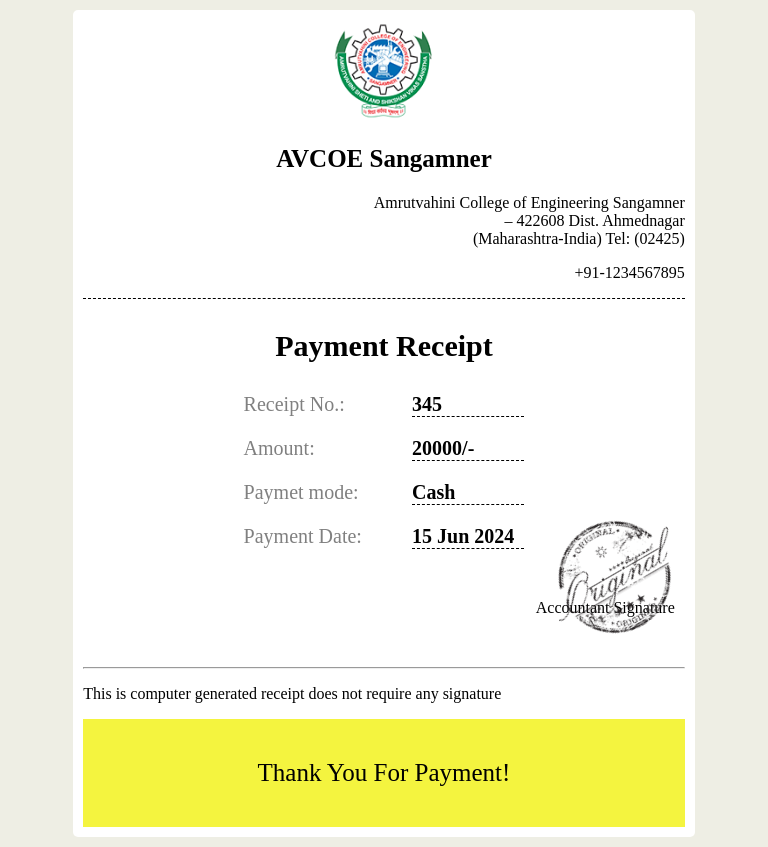
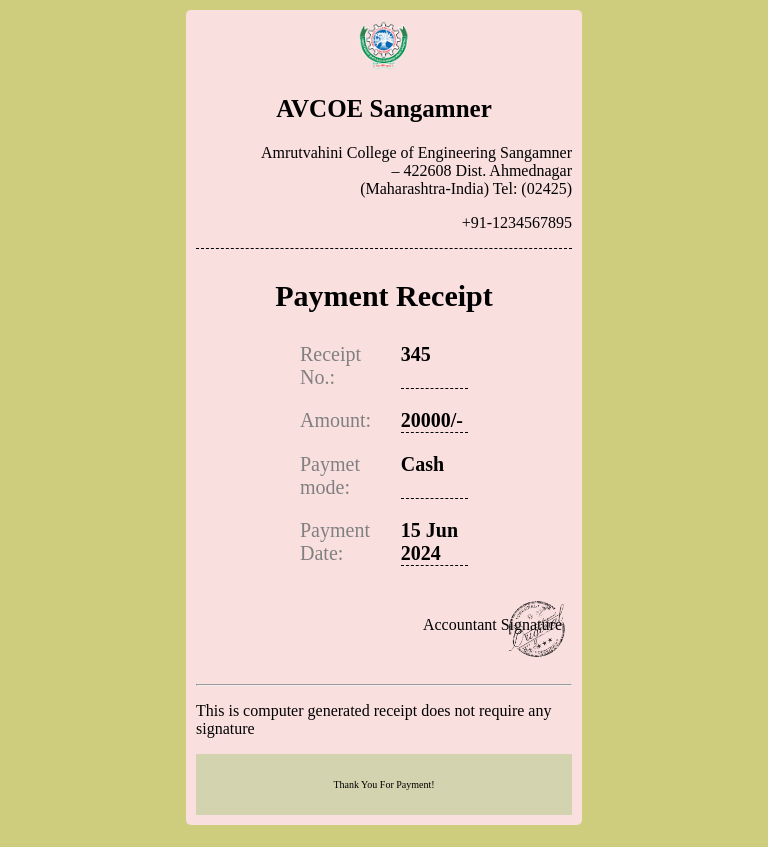
Before and after one commit to shubhamjoshi76/RTC-Assignment, a plain HTML site: page Assignment21/index.html in a window 768 px wide. Drawn offline with Linux system fonts and the light colour scheme.

Commit message:
responsive websites

```diff
--- a/Assignment21/index.html
+++ b/Assignment21/index.html
@@ -69,6 +69,123 @@
             background-color: rgb(244, 244, 63);
         }
 
+      @media screen and (min-width: 600px) and (max-width: 768px) {
+        body{
+            background-color: #cdcd7d;
+        }
+        .text-center{
+            text-align: center;
+        }
+        .receipt{
+            width: 50%;
+            margin: 10px auto;
+            background-color: #fadfdf;
+            border-radius: 5px;
+            padding: 10px;
+        }
+        .receipt-header{
+            border-bottom: 1px dashed;
+        }
+        .brand-logo{
+            height: 50px;
+        }
+        .brand-title{
+            font-size: 25px;
+        }
+        .brand-address{
+            text-align: right;
+        }
+        .receipt-body{
+          position: relative;
+        }
+        .receipt-title{
+            font-size: 30px;
+        }
+        .receipt-detail{
+            display: flex;
+            justify-content: center;
+            font-size: 20px;
+            margin: 20px;
+        }
+        .receipt-datail-key{
+            color: gray;
+            width: 30%;
+        }
+        .receipt-detail-value{
+            font-weight: bold;
+            border-bottom: 1px dashed ;
+            width: 20%;
+        }
+        .accountant-sign{
+            text-align: right;
+            margin: 50px 10px;
+            font:bold;
+        }
+        .stamp{
+           height: 70px;
+           position: absolute;
+           right: 0;
+           bottom: -30px;
+           transform: rotate(-30deg);
+        }
+        .receipt-footer{
+            padding: 15px ;
+            font-size: 10px;
+            background-color: rgb(211, 211, 175);
+        }
+
+
+      /* Tablet Devices */
+
+      @media screen and (min-width: 769px) and (max-width: 992px) {
+        body{
+            background-color: #cdcd7d;
+        }
+        .text-center{
+            text-align: center;
+        }
+        .receipt{
+            width: 50%;
+            margin: 10px auto;
+            background-color: #fadfdf;
+            border-radius: 5px;
+            padding: 10px;
+        }
+        .receipt-header{
+            border-bottom: 1px dashed;
+        }
+        .brand-logo{
+            height: 50px;
+        }
+        .brand-title{
+            font-size: 25px;
+        }
+      /* Dekstop device */
+
+      @media screen and (min-width: 993px) and (max-width: 1200px) {
+        body{
+            background-color: #606036;
+        }
+        .text-center{
+            text-align: center;
+        }
+        .receipt{
+            width: 50%;
+            margin: 10px auto;
+            background-color: #fadfdf;
+            border-radius: 5px;
+            padding: 10px;
+        }
+        .receipt-header{
+            border-bottom: 1px dashed;
+        }
+        .brand-logo{
+            height: 50px;
+        }
+        .brand-title{
+            font-size: 25px;
+        }
+
 
     </style>
 </head>
```
